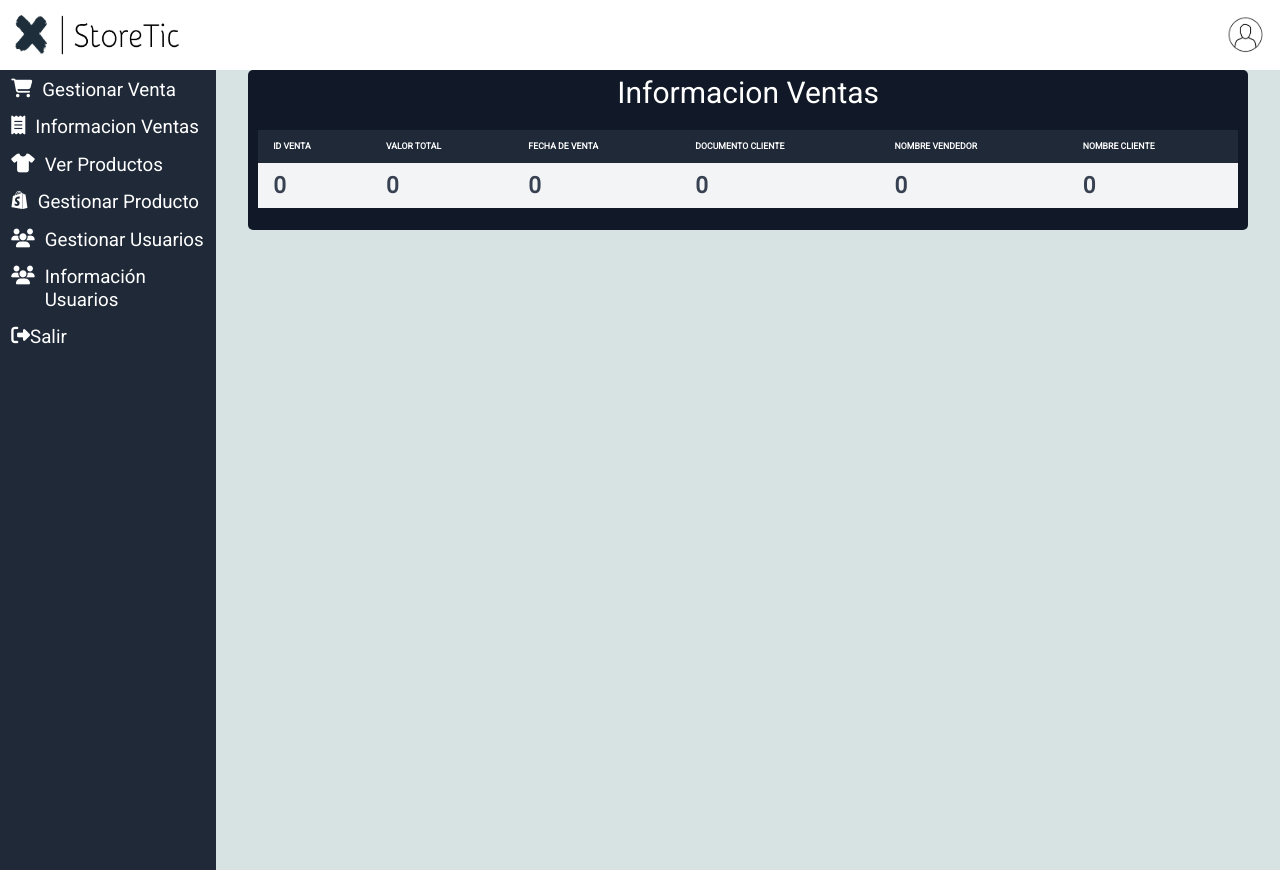
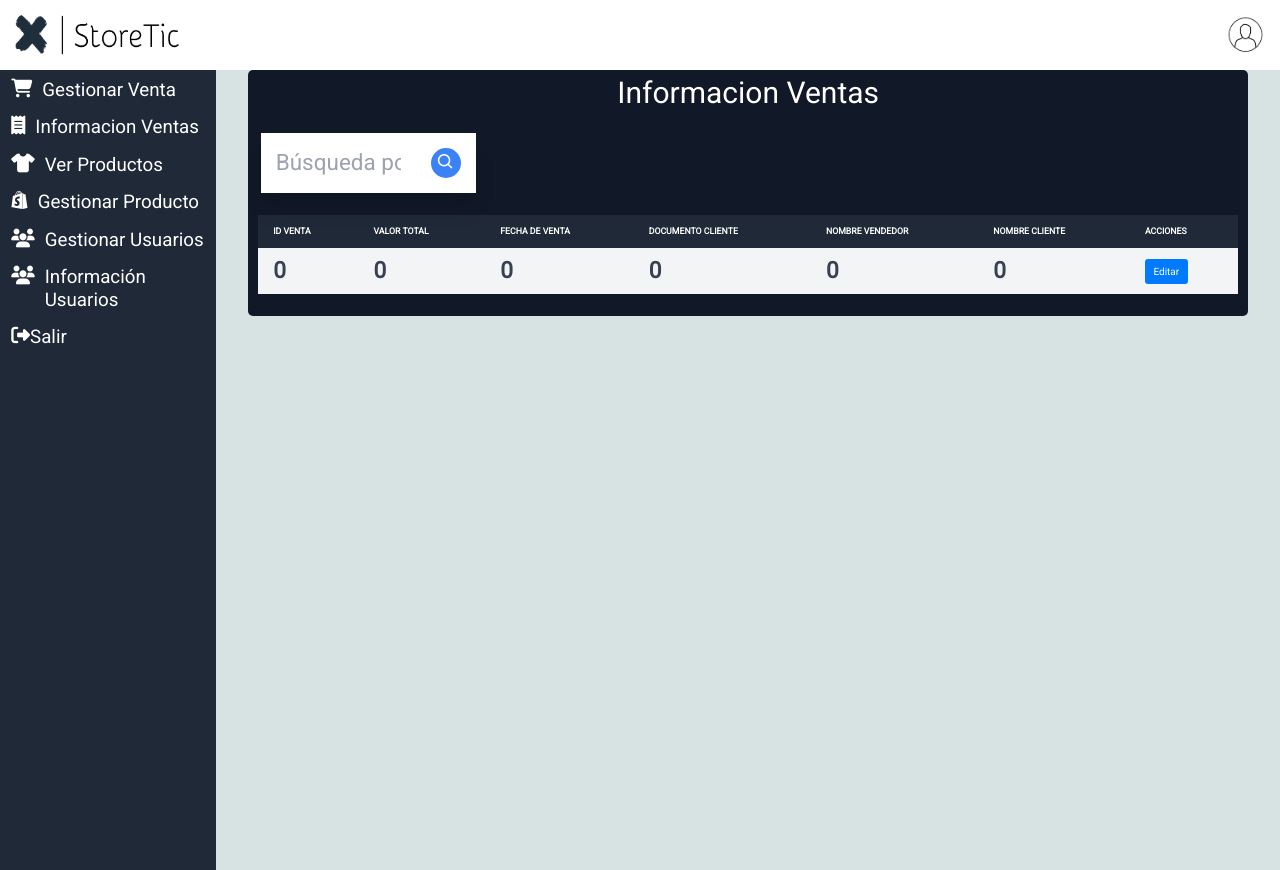
Before and after one commit to proyectoMisionTiic/Proyecto-TIC, a React (Create React App) app: page /InformacionVentas in a window 1280 px wide. Built offline with nearby package versions, Linux system fonts and the light colour scheme.

Commit message:
Barra de busqueda y boton editar en la pagina informacion de ventas

```diff
--- a/src/pages/informacionVentas.jsx
+++ b/src/pages/informacionVentas.jsx
@@ -1,34 +1,61 @@
-import React from 'react'
+import React from "react";
 import "../styles/Style-ventas.css";
-import Nav from '../components/nav';
+import Nav from "../components/nav";
 
 const informacionVentas = () => {
   return (
-      <div >
-
+    <div>
       <div className="andrew-container bg-gray-900">
         {/* Inicio Seccion de input del usuario */}
+
         <div className="andrew-titulo mb-10 ">Informacion Ventas</div>
 
-           <form  className='' action="#">
-
+        {/* Barra de busqueda */}
+        <div className="flex p-6 w-1/4 -m-5 ">
+          <div className="bg-white flex  items-center  shadow-xl ">
+            <input
+              className=" w-full py-4 px-6 text-gray-700 leading-tight focus:outline-none"
+              id="search"
+              type="number"
+              placeholder="Búsqueda por id"
+            />
+            <div className="p-4">
+              <button className="bg-blue-500 text-white rounded-full p-2 hover:bg-blue-400 focus:outline-none w-12 h-12 flex items-center justify-center">
+                <i class="bx bx-search text-3xl"></i>
+              </button>
+            </div>
+          </div>
+        </div>
+        {/* fin barra */}
+        <form className="" action="#">
           <div className="andrew-detalles-producto ">
-
             <table class="min-w-full bg-white">
               <thead class="bg-gray-800 text-white">
                 <tr>
-                    <th class=" text-left py-3 px-4 uppercase font-semibold text-sm">ID Venta</th>
-                    <th class="  text-left py-3 px-4 uppercase font-semibold text-sm">Valor Total</th>
-                    <th class="  text-left py-3 px-4 uppercase font-semibold text-sm">Fecha De Venta</th>
-                    <th class="  text-left py-3 px-4 uppercase font-semibold text-sm">Documento Cliente</th>
-                    <th class="  text-left py-3 px-4 uppercase font-semibold text-sm">Nombre Vendedor</th>
-                    <th class="  text-left py-3 px-4 uppercase font-semibold text-sm">Nombre Cliente</th>
-
-
+                  <th class=" text-left py-3 px-4 uppercase font-semibold text-sm">
+                    ID Venta
+                  </th>
+                  <th class="  text-left py-3 px-4 uppercase font-semibold text-sm">
+                    Valor Total
+                  </th>
+                  <th class="  text-left py-3 px-4 uppercase font-semibold text-sm">
+                    Fecha De Venta
+                  </th>
+                  <th class="  text-left py-3 px-4 uppercase font-semibold text-sm">
+                    Documento Cliente
+                  </th>
+                  <th class="  text-left py-3 px-4 uppercase font-semibold text-sm">
+                    Nombre Vendedor
+                  </th>
+                  <th class="  text-left py-3 px-4 uppercase font-semibold text-sm">
+                    Nombre Cliente
+                  </th>
+                  <th class="  text-left py-3 px-4 uppercase font-semibold text-sm">
+                    Acciones
+                  </th>
                 </tr>
               </thead>
               <tbody class="text-gray-700">
-
                 <tr class="bg-gray-100">
                   <td class=" text-left py-3 px-4">0</td>
                   <td class=" text-left py-3 px-4">0</td>
@@ -36,27 +63,67 @@ const informacionVentas = () => {
                   <td class=" text-left py-3 px-4">0</td>
                   <td class=" text-left py-3 px-4">0</td>
                   <td class=" text-left py-3 px-4">0</td>
+                  <td class=" text-left py-3 px-4">
+                    <button
+                      type="button"
+                      className="btn btn-primary"
+                      data-toggle="modal"
+                      data-target="#exampleModal"
+                    >
+                      Editar
+                    </button>
+                    {/* Modal del boton editar */}
+                    <div
+                      class="modal fade"
+                      id="exampleModal"
+                      tabindex="-1"
+                      role="dialog"
+                      aria-labelledby="exampleModalLabel"
+                      aria-hidden="true"
+                    >
+                      <div class="modal-dialog" role="document">
+                        <div class="modal-content">
+                          <div class="modal-header">
+                            <h5 class="modal-title" id="exampleModalLabel">
+                              Editar venta
+                            </h5>
+                            <button
+                              type="button"
+                              class="close"
+                              data-dismiss="modal"
+                              aria-label="Close"
+                            >
+                              <span aria-hidden="true">&times;</span>
+                            </button>
+                          </div>
+                          <div class="modal-body">
 
+                          </div>
+                          <div class="modal-footer">
+                            <button
+                              type="button"
+                              class="btn btn-secondary"
+                              data-dismiss="modal"
+                            >
+                              Cerrar
+                            </button>
+                            <button type="button" class="btn btn-primary">
+                              Guardar cambios
+                            </button>
+                          </div>
+                        </div>
+                      </div>
+                      {/* fin modal */}
+                    </div>
+                  </td>
                 </tr>
               </tbody>
             </table>
-
-
-
           </div>
         </form>
-
       </div>
     </div>
-
-
-
-
-
-
-
-
   );
-  }
+};
 
 export default informacionVentas;
```
Lines whose indentation alone changed are shown as unchanged.
